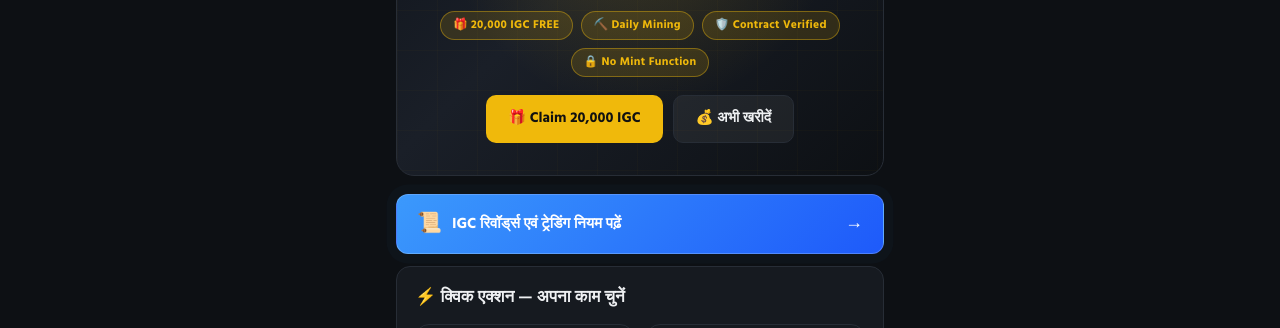
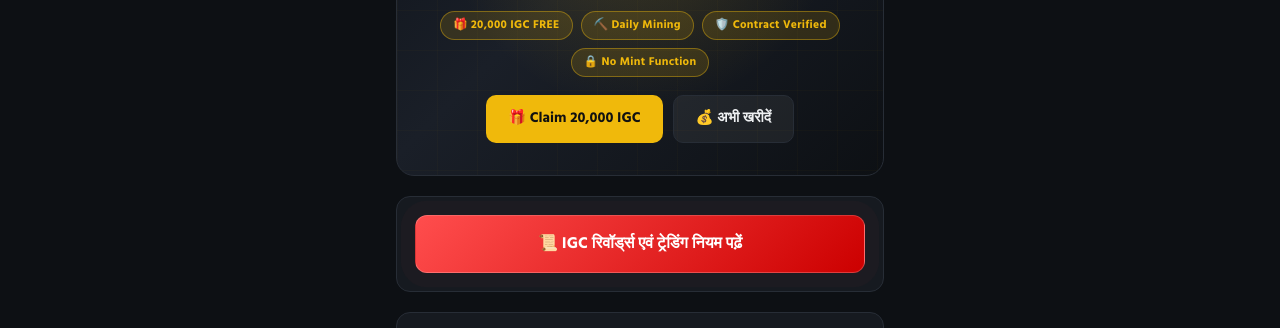
Before and after one commit to rambhai91221/Indian-Global-Coin, a website: page index.html in a window 1280 px wide. Shown: the part 426-754 px from the top of the page. Drawn offline with nearby package versions, Linux system fonts and the light colour scheme.

Commit message:
Refactor IGC rules button with new styles and layout
Updated the IGC rules button styles and structure, changing the button from a top position to a centered layout with new styling. Removed the old button implementation and added a new section for the rules button.

```diff
--- a/index.html
+++ b/index.html
@@ -73,43 +73,35 @@
       </div>
     </div>
   </div>
-  <!-- ================= IGC RULES BUTTON (TOP OF QUICK ACTION) ================= -->
+  <!-- ================= IGC RULES BUTTON (RED) ================= -->
 <style>
-  .igc-top-rules-btn {
-    display: flex; align-items: center; justify-content: space-between;
-    background: linear-gradient(135deg, #3B99FC, #1E5AFA);
-    color: #ffffff; text-decoration: none; font-weight: 700; font-size: 15px;
-    padding: 14px 20px; border-radius: 12px; margin-bottom: 12px;
-    box-shadow: 0 8px 20px rgba(59, 153, 252, 0.4);
+  .igc-rules-btn-wrap { display: flex; justify-content: center; margin: 20px 0; }
+  .igc-rules-btn {
+    display: flex; align-items: center; justify-content: center; gap: 10px;
+    background: linear-gradient(135deg, #ff4d4d, #cc0000);
+    color: #ffffff; text-decoration: none; font-weight: 800; font-size: 16px;
+    padding: 16px 20px; border-radius: 12px; width: 100%; max-width: 500px;
+    box-shadow: 0 8px 24px rgba(255, 77, 77, 0.4);
     border: 1px solid rgba(255,255,255,0.2);
-    transition: transform 0.2s, box-shadow 0.2s;
-    animation: pulse-blue-top 2s infinite;
+    transition: all 0.3s ease;
+    animation: pulse-red 2s infinite;
   }
-  .igc-top-rules-btn:hover {
-    transform: translateY(-2px) scale(1.01);
-    box-shadow: 0 12px 25px rgba(59, 153, 252, 0.6);
+  .igc-rules-btn:hover {
+    transform: translateY(-3px) scale(1.02);
+    box-shadow: 0 12px 30px rgba(255, 77, 77, 0.6);
   }
-  @keyframes pulse-blue-top {
-    0% { box-shadow: 0 0 0 0 rgba(59, 153, 252, 0.5); }
-    70% { box-shadow: 0 0 0 10px rgba(59, 153, 252, 0); }
-    100% { box-shadow: 0 0 0 0 rgba(59, 153, 252, 0); }
+  @keyframes pulse-red {
+    0% { box-shadow: 0 0 0 0 rgba(255, 77, 77, 0.5); }
+    70% { box-shadow: 0 0 0 15px rgba(255, 77, 77, 0); }
+    100% { box-shadow: 0 0 0 0 rgba(255, 77, 77, 0); }
   }
 </style>
-
-<a href="rules.html" class="igc-top-rules-btn">
-  <div style="display: flex; align-items: center; gap: 10px;">
-    <span style="font-size: 20px;">📜</span>
-    <span>IGC रिवॉर्ड्स एवं ट्रेडिंग नियम पढ़ें</span>
-  </div>
-  <span style="font-size: 18px; font-weight: 800;">→</span>
-</a>
+<section class="igc-rules-btn-wrap">
+  <a href="rules.html" class="igc-rules-btn">
+    📜 IGC रिवॉर्ड्स एवं ट्रेडिंग नियम पढ़ें
+  </a>
+</section>
 <!-- ================= IGC RULES BUTTON END ================= -->
-
-<!-- ================= QUICK NAV CARDS (यह पहले से आपके कोड में है) ================= -->
-<section>
-  <h2 data-i18n="quickTitle">⚡ क्विक एक्शन — अपना काम चुनें</h2>
-  <div class="quick-grid">
-    <!-- आपके कार्ड्स यहाँ हैं... -->
 
   <!-- ================= QUICK NAV CARDS ================= -->
   <section>
```
